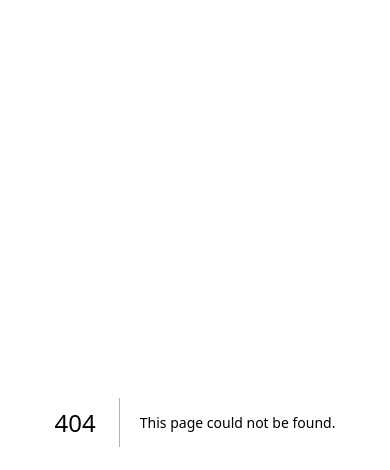
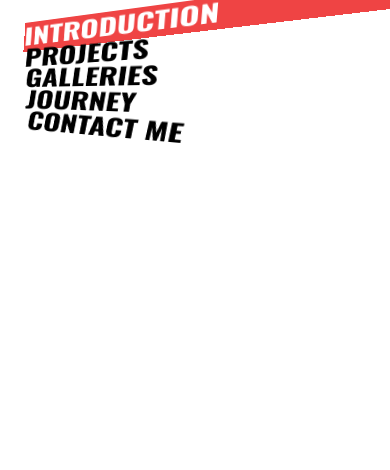
Before and after one commit to lluuvvii/my-personal-web-nextjs, a Next.js app: page /menutest in a window 390 px wide. Before the commit this address had no page. Shown: the top 470 px of the page. Built offline with nearby package versions, Linux system fonts and the light colour scheme.

Commit message:
update select menu responsive perspective

```diff
--- /dev/null
+++ b/src/app/(Home)/menutest/page.tsx
@@ -0,0 +1,10 @@
+import SelectMenu from '@/app/components/selectMenu/Menus'
+import React from 'react'
+
+const page = () => {
+  return (
+    <SelectMenu />
+  )
+}
+
+export default page
--- a/src/app/components/selectMenu/Menus.tsx
+++ b/src/app/components/selectMenu/Menus.tsx
@@ -2,7 +2,7 @@
 
 import { useState, useEffect, useRef } from 'react';
 import { AnimatePresence, motion } from 'framer-motion';
-import { Box, List, ListItem, ListItemText, Typography } from '@mui/material';
+import { Box, Typography } from '@mui/material';
 import { useRouter } from 'next/navigation';
 
 const menuItems = ['INTRODUCTION', 'PROJECTS', 'GALLERIES', 'JOURNEY', 'CONTACT ME'];
@@ -27,122 +27,52 @@ export default function SelectMenu() {
   };
 
   return (
-    <div style={{ overflow: 'hidden', perspective: '1000px' }}>
-      <div style={{ position: 'relative', transform: 'rotateY(-30deg)' }}>
-        <List
-          ref={menuRef}
-          onKeyDown={handleKeyDown}
-          tabIndex={0}
-          className="text-center space-y-4 outline-none font-sans"
-        >
+    <div style={{ overflow: 'hidden', perspective: '500px', height: '100vh' }}>
+      <Box sx={{ position: 'relative', transform: 'rotateY(-15deg)' }}>
         {menuItems.map((item, index) => (
           <motion.div
             key={item}
-              initial={{ opacity: 0 }}
+            initial={{ opacity: 0, rotate: '5deg' }}
             animate={{ opacity: 1 }}
-              transition={{ duration: 0.2 }}
+            transition={{ duration: 0 }}
           >
-              <ListItem
-                onClick={() => router.push('/test')}
-                onMouseEnter={() => setSelectedIndex(index)}
-                className={`relative justify-center cursor-pointer ${selectedIndex === index ? 'text-white' : ''}`}
-              >
+            <motion.div initial={{ rotate: `${index * 2}deg` }}>
               <AnimatePresence mode="wait">
                 {selectedIndex === index && (
-                    <motion.div
-                      initial={{ width: '0%', rotate: `${selectedIndex * 3}deg`, originX: 0.4 }}
+                  <Box
+                    component={motion.div}
+                    initial={{ width: '0%' }}
                     animate={{ width: '120%' }}
                     exit={{ width: '0%' }}
-                      className="absolute inset-0 w-screen bg-red-500"
+                    sx={{
+                      position: "absolute",
+                      inset: 0,
+                      width: "100vw",
+                      height: { xs: "2rem", sm: "2.5rem", md: "3rem", lg: "3.5rem" },
+                      backgroundColor: "#ef4444"
+                    }}
                     transition={{ duration: 0.1, ease: 'easeInOut' }}
                   />
                 )}
               </AnimatePresence>
-                <ListItemText
-                  primary={
-                    <motion.div
-                      initial={{ rotate: `${index * 3}deg` }}
-                    >
-                      <Typography variant="h4"
+              <Typography
+                component={motion.div}
+                onHoverStart={() => setSelectedIndex(index)}
+                onTouchStart={() => setSelectedIndex(index)}
+                variant="h4"
                 sx={{
                   fontSize: { xs: "1.5rem", sm: "2rem", md: "2.5rem", lg: "3rem" },
-                          fontFamily: "Arial, Helvetica, sans-serif",
+                  fontFamily: "Oswald, serif",
+                  marginLeft: "20%",
                   fontWeight: "bold",
-                          textAlign: "center",
-                          position: "relative"
+                  transform: 'scale(1.5, 1)', // font stretch
+                  textAlign: "start",
+                  position: "relative",
+                  color: `${selectedIndex === index ? 'white' : 'black'}`
                 }}>{item}</Typography>
             </motion.div>
-                  }
-                />
-              </ListItem>
           </motion.div>
         ))}
-        </List>
-      </div>
-      <>{selectedIndex}</>
-      {/* Flip Card */}
-      {/* FLIP CARD */}
-      <Box
-        sx={{
-          width: '300px',
-          height: '300px',
-          margin: '50px auto',
-          perspective: '1000px',
-        }}
-      >
-        <Box
-          sx={{
-            position: 'relative',
-            width: '100%',
-            height: '100%',
-            textAlign: 'center',
-            transition: 'transform 0.6s',
-            transformStyle: 'preserve-3d',
-            boxShadow: '0 4px 8px 0 rgba(0,0,0,0.2)',
-            '&:hover': {
-              transform: 'rotateY(180deg)',
-            },
-          }}
-        >
-          {/* FRONT SIDE */}
-          <Box
-            sx={{
-              position: 'absolute',
-              width: '100%',
-              height: '100%',
-              backgroundColor: '#bbb',
-              color: 'black',
-              display: 'flex',
-              alignItems: 'center',
-              justifyContent: 'center',
-              fontSize: '20px',
-              fontWeight: 'bold',
-              backfaceVisibility: 'hidden',
-            }}
-          >
-            FRONT SIDE
-          </Box>
-
-          {/* BACK SIDE */}
-          <Box
-            sx={{
-              position: 'absolute',
-              width: '100%',
-              height: '100%',
-              backgroundColor: '#2980b9',
-              color: 'white',
-              display: 'flex',
-              alignItems: 'center',
-              justifyContent: 'center',
-              fontSize: '20px',
-              fontWeight: 'bold',
-              backfaceVisibility: 'hidden',
-              transform: 'rotateY(180deg)',
-            }}
-          >
-            BACK SIDE
-          </Box>
-        </Box>
       </Box>
     </div>
   );
```
Lines whose indentation alone changed are shown as unchanged.
